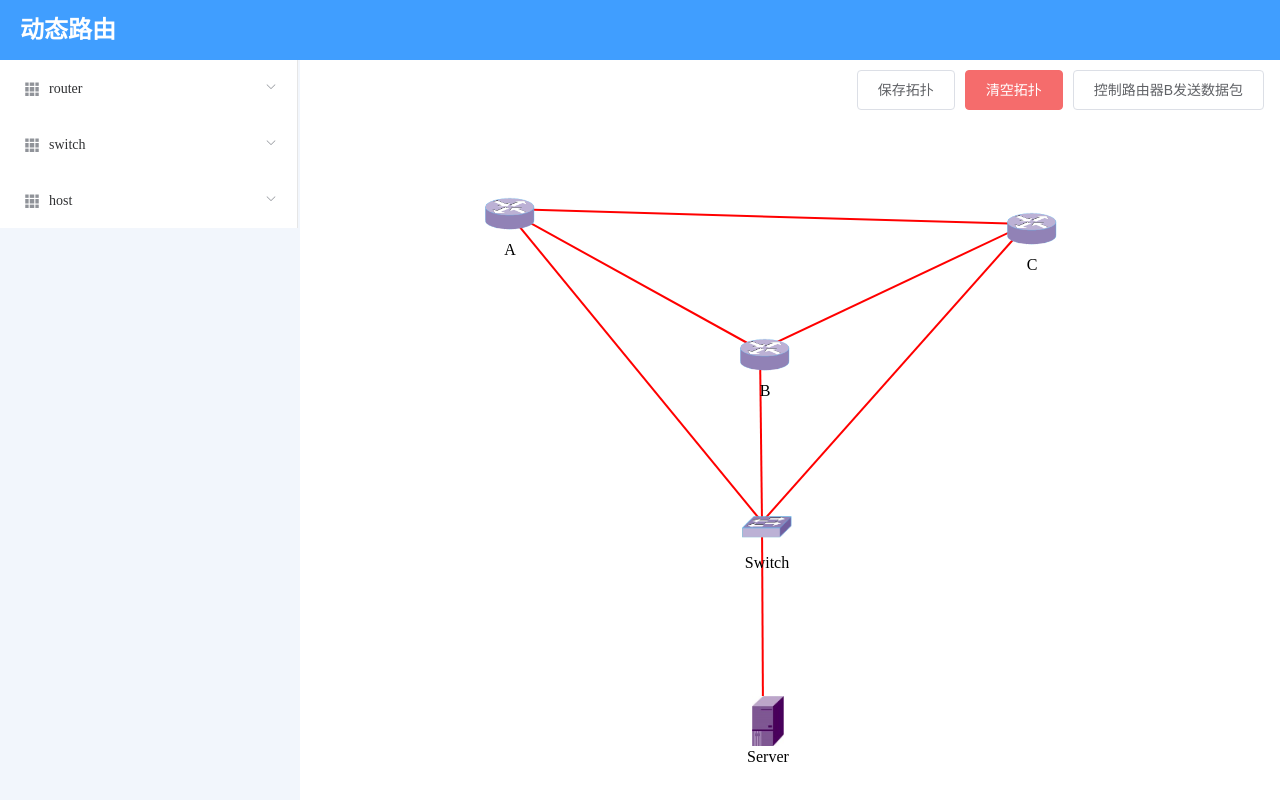
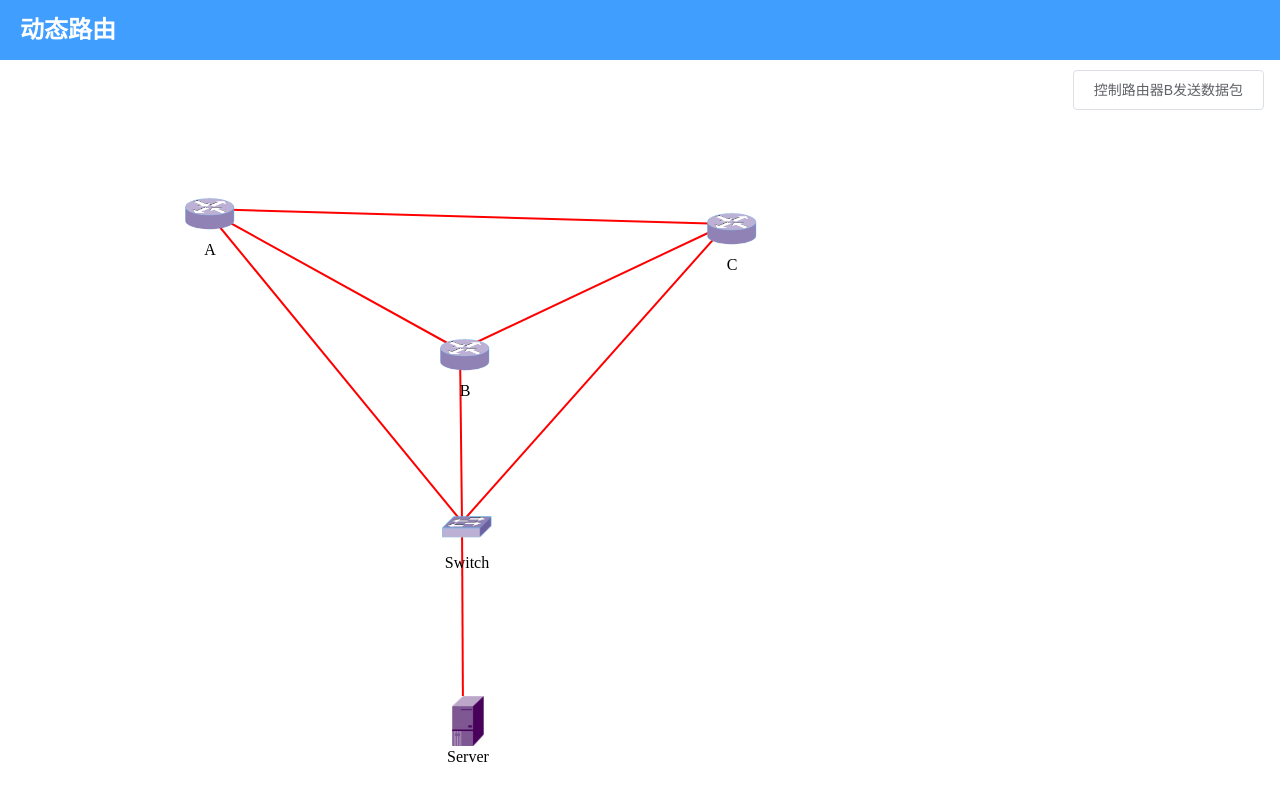
Before and after one commit to Freeman97/NJU-ComputerNetwork-FE, a Vue app: page / in a window 1280 px wide. Built offline with nearby package versions, Linux system fonts and the light colour scheme.

Commit message:
Made SOME change

```diff
--- a/src/components/ContextMenu.vue
+++ b/src/components/ContextMenu.vue
@@ -5,18 +5,18 @@
   oncontextmenu="return false"
    >
     <ul>
-      <li @click="menuClick('link')">
+      <!-- <li @click="menuClick('link')">
         <i class="el-icon-share"></i>
         <span>连接</span>
-      </li>
-      <li @click="menuClick('rename')">
+      </li> -->
+      <!-- <li @click="menuClick('rename')">
         <i class="el-icon-edit"></i>
         <span>重命名</span>
-      </li>
-      <li @click="menuClick('delete')">
+      </li> -->
+      <!-- <li @click="menuClick('delete')">
         <i class="el-icon-delete"></i>
         <span>删除节点</span>
-      </li>
+      </li> -->
       <li @click="menuClick('ip')">
         <i class="el-icon-edit"></i>
         <span>配置接口信息</span>
--- a/src/components/Topo.vue
+++ b/src/components/Topo.vue
@@ -6,11 +6,11 @@
     </el-header>
     <el-container style="height: 100%">
       <!-- 侧边节点库 -->
-      <el-aside class="aside">
+      <!-- <el-aside class="aside"> -->
         <!-- 侧栏菜单 -->
-        <el-menu>
+        <!-- <el-menu> -->
           <!-- 子菜单 -->
-          <el-submenu v-for="(type, index) in typeList" :key="type" :index="String(index)">
+          <!-- <el-submenu v-for="(type, index) in typeList" :key="type" :index="String(index)">
             <template slot="title">
               <i class="el-icon-s-grid"></i>
               <span>{{type}}</span>
@@ -26,17 +26,17 @@
                 </div>
               </el-menu-item>
             </el-menu-item-group>
-          </el-submenu>
-        </el-menu>
-      </el-aside>
+          </el-submenu> -->
+        <!-- </el-menu> -->
+      <!-- </el-aside> -->
       <!-- 拓扑画板 -->
       <el-main class="board-container">
         <!-- topo中的节点的右键菜单 -->
         <Context-Menu :position="position" v-if="showMenu" @menuClick="clickMenuItem" />
         <!-- 功能按键 -->
         <div class="button-container">
-          <el-button @click="saveTopo">保存拓扑</el-button>
-          <el-button @click="clearTopo" type="danger">清空拓扑</el-button>
+          <!-- <el-button @click="saveTopo">保存拓扑</el-button>
+          <el-button @click="clearTopo" type="danger">清空拓扑</el-button> -->
           <el-button @click="sendPacket">控制路由器B发送数据包</el-button>
         </div>
         <!-- 画板 -->
@@ -282,8 +282,10 @@ export default {
     // 显示topo图上的节点的右键菜单
     nodeMenu (index, e) {
       this.position = {x: e.offsetX, y: e.offsetY}
-      this.showMenu = true
       this.indexOfMenu = index
+      if(this.topoNodes[this.indexOfMenu].name != 'Switch' && this.topoNodes[this.indexOfMenu].name != 'Server') {
+        this.showMenu = true
+      }
     },
     // 执行右键菜单的功能
     clickMenuItem (option) {
```
